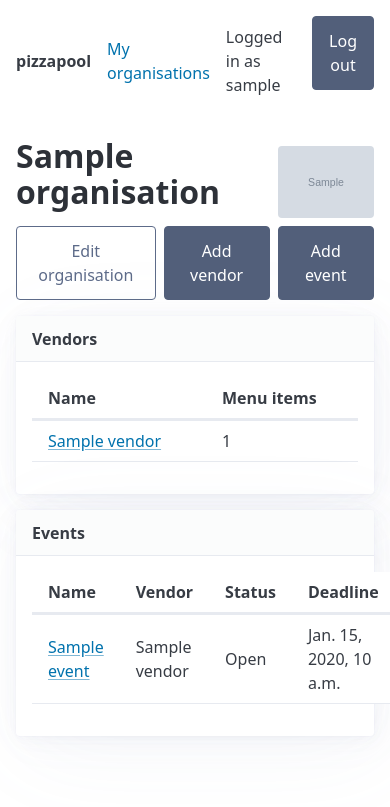
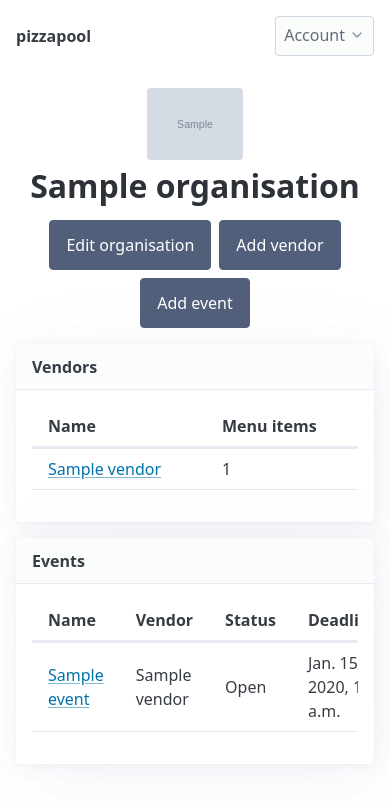
Before and after one commit to lynchdean/pizzapool2, a Django app: a page that uses templates/base.html in a window 390 px wide. Shown: the top 807 px of the page. Run offline with Django 5.2, Linux system fonts and the light colour scheme; a user stored in the database is signed in; tables that the repository leaves empty hold one stand-in row (values such as "Sample post"); grey boxes marked "Sample" are stand-in pictures.

Commit message:
mobile friendliness

```diff
--- a/config/urls.py
+++ b/config/urls.py
@@ -29,9 +29,19 @@ def health_check(request):
     return HttpResponse('ok')
 
 
+class LoginView(auth_views.LoginView):
+    """Falls back to LOGIN_REDIRECT_URL instead of looping back to the login
+    page itself - the nav's "Log in" link always passes the current page as
+    `next`, which self-references when that current page is the login page."""
+
+    def get_redirect_url(self):
+        redirect_to = super().get_redirect_url()
+        return '' if redirect_to == self.request.path else redirect_to
+
+
 urlpatterns = [
     path('admin/', admin.site.urls),
-    path('accounts/login/', auth_views.LoginView.as_view(), name='login'),
+    path('accounts/login/', LoginView.as_view(), name='login'),
     path('accounts/logout/', auth_views.LogoutView.as_view(), name='logout'),
     path('accounts/password_reset/', auth_views.PasswordResetView.as_view(), name='password_reset'),
     path('accounts/password_reset/done/', auth_views.PasswordResetDoneView.as_view(), name='password_reset_done'),
--- a/organisations/templates/organisations/organisation_detail.html
+++ b/organisations/templates/organisations/organisation_detail.html
@@ -1,14 +1,14 @@
 {% extends "base.html" %}
 
 {% block content %}
-<div class="page-header-with-image">
+<div class="detail-header">
+  {% if organisation.image %}<img src="{{ organisation.image.url }}" alt="" class="org-image">{% endif %}
   <h1>{{ organisation.name }}</h1>
-  {% if organisation.image %}<img src="{{ organisation.image.url }}" alt="" class="org-image">{% endif %}
 </div>
 
 {% if can_manage %}
   <div class="action-bar">
-    <a href="{% url 'organisations:organisation_edit' organisation.slug %}" role="button" class="secondary outline">Edit organisation</a>
+    <a href="{% url 'organisations:organisation_edit' organisation.slug %}" role="button" class="secondary">Edit organisation</a>
     <a href="{% url 'organisations:vendor_create' organisation.slug %}" role="button" class="secondary">Add vendor</a>
     <a href="{% url 'organisations:event_create' organisation.slug %}" role="button" class="secondary">Add event</a>
   </div>
--- a/templates/base.html
+++ b/templates/base.html
@@ -22,26 +22,66 @@
       object-fit: cover;
       border-radius: var(--pico-border-radius);
     }
-    .page-header-with-image {
+    .detail-header {
       display: flex;
+      flex-direction: column;
       align-items: center;
-      justify-content: space-between;
-      gap: 1rem;
-    }
-
-    .org-badge {
-      display: flex;
-      align-items: center;
+      text-align: center;
       gap: 0.5rem;
-      flex: 0 0 auto;
-      white-space: nowrap;
     }
 
     .action-bar {
       display: flex;
       align-items: center;
+      justify-content: center;
+      flex-wrap: wrap;
       gap: 0.5rem;
       margin-bottom: var(--pico-spacing);
+    }
+
+    /* Pico's [role=group] (used by .join-fields) is nowrap by default, and
+       figure>table has no built-in horizontal scrolling - both overflow the
+       viewport on narrow phone screens without this. */
+    figure {
+      overflow-x: auto;
+    }
+
+    .join-fields {
+      flex-wrap: wrap;
+    }
+    .join-fields > input {
+      flex: 1 1 140px;
+      min-width: 0;
+    }
+
+    /* Pico anchors dropdown submenus to the trigger's left edge by default,
+       which pushes them off-screen when the trigger is the rightmost nav item. */
+    nav .dropdown > summary + ul {
+      left: auto;
+      right: 0;
+    }
+
+    /* Pico's base button styling (border/background/form-element padding) is
+       meant for form submit buttons, not nav dropdown items - its dropdown
+       CSS only has a matching compact style for <a>, via
+       ".dropdown>summary+ul li a". Log out has to stay a real <button>
+       (POST + CSRF), so mirror that <a> rule's exact padding/margin trick
+       here instead of guessing at spacing. */
+    nav .dropdown > summary + ul li button[type="submit"] {
+      display: block;
+      width: 100%;
+      margin: calc(var(--pico-form-element-spacing-vertical) * -.5) calc(var(--pico-form-element-spacing-horizontal) * -1);
+      padding: calc(var(--pico-form-element-spacing-vertical) * .5) var(--pico-form-element-spacing-horizontal);
+      border: none;
+      border-radius: 0;
+      background: none;
+      color: var(--pico-dropdown-color);
+      font-weight: normal;
+      text-align: left;
+    }
+    nav .dropdown > summary + ul li button[type="submit"]:hover,
+    nav .dropdown > summary + ul li button[type="submit"]:focus {
+      background-color: var(--pico-dropdown-hover-background-color);
     }
 
     button.icon-button {
@@ -130,8 +170,11 @@
     </ul>
     <ul>
       {% if user.is_authenticated %}
+        <li>
+          <details class="dropdown">
+            <summary>Account</summary>
+            <ul>
               <li><a href="{% url 'organisations:my_organisations' %}">My organisations</a></li>
-        <li>Logged in as {{ user.username }}</li>
               <li>
                 <form method="post" action="{% url 'logout' %}" style="display:inline">
                   {% csrf_token %}
@@ -139,8 +182,11 @@
                   <button type="submit" class="secondary">Log out</button>
                 </form>
               </li>
+            </ul>
+          </details>
+        </li>
       {% else %}
-        <li><a href="{% url 'login' %}?next={{ request.get_full_path|urlencode }}">Log in</a></li>
+        <li><a role="button" class="outline" href="{% url 'login' %}?next={{ request.get_full_path|urlencode }}">Log in</a></li>
       {% endif %}
     </ul>
   </nav>
```
Also changed, not shown: events/templates/events/event_detail.html (+3 -6 lines), vendors/templates/vendors/vendor_detail.html (+6 -3 lines). Lines whose indentation alone changed are shown as unchanged.
